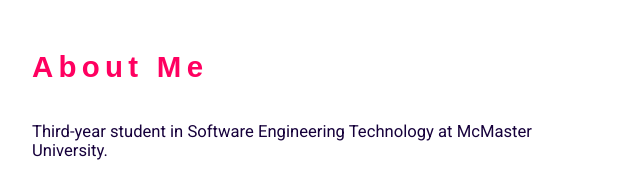
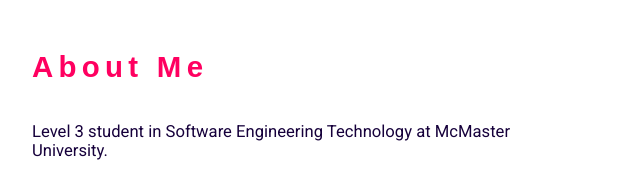
Before and after one commit to huyphamsofteng/Web-Portfolio, a website: page index.html in a window 1280 px wide. Shown: the part 840-1021 px from the top of the page, 96-736 px from the left. Drawn offline with Linux system fonts and the light colour scheme.

Commit message:
Fix introduction

```diff
--- a/index.html
+++ b/index.html
@@ -44,7 +44,7 @@
                     </div>
                     <div class="about-body">
                         <div class="about-edu">
-                            <p>Third-year student in Software Engineering Technology at McMaster University.</p>
+                            <p>Level 3 student in Software Engineering Technology at McMaster University.</p>
                             <div class="about-link">
                                 <a href="https://github.com/huyphamsofteng" target="_blank"><img src="./resources/github.svg" alt="github" class="link-item"></a>
                                 <a href="www.linkedin.com/in/harryph8605" target="_blank"><img src="./resources/linkedin.svg" alt="linkedin" class="link-item"></a>
```
